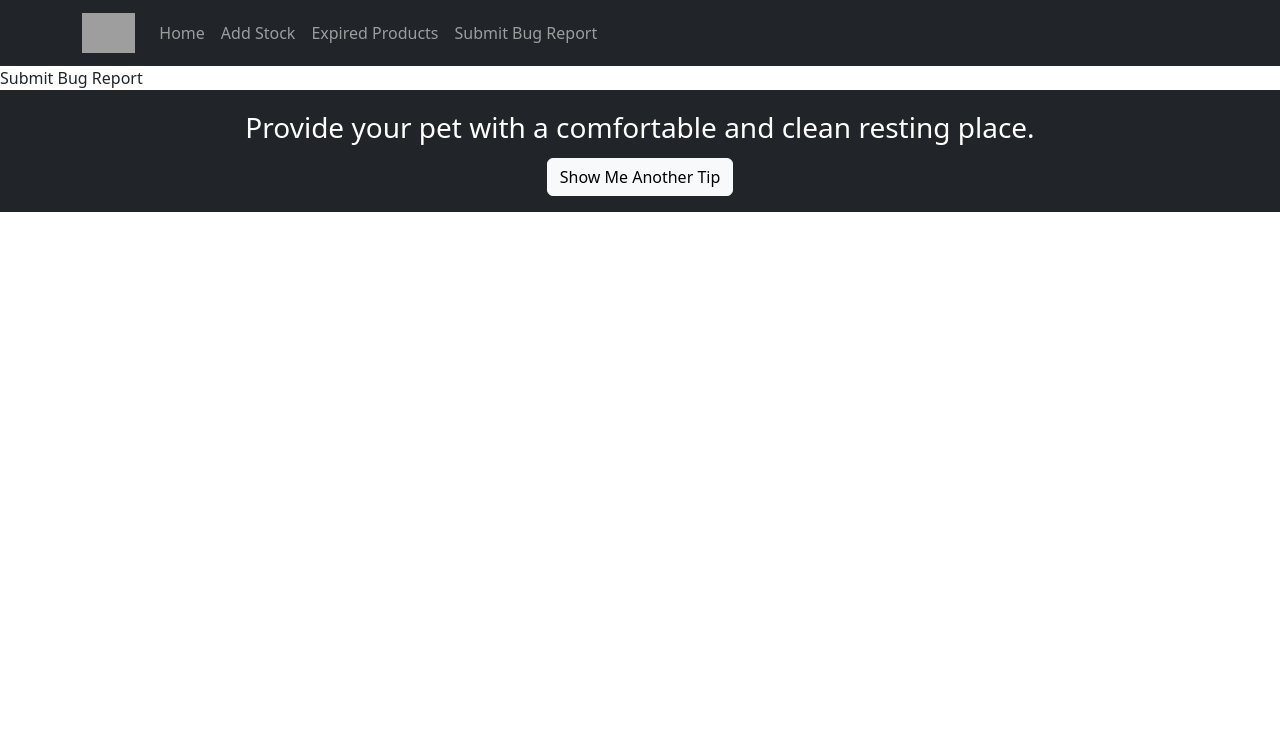
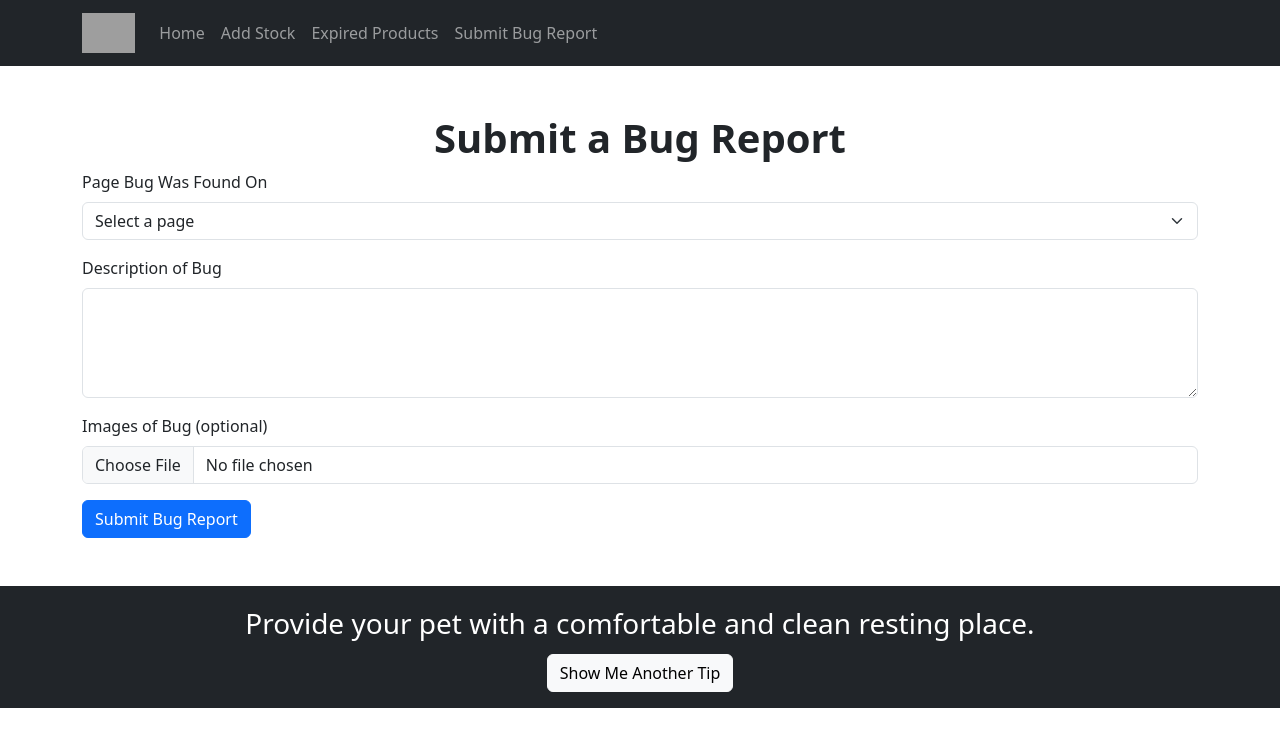
Before and after one commit to paradingwolves/freshness-app-final-product, a React (Create React App) app: page /protected/add_bug_report in a window 1280 px wide. Shown: the top 746 px of the page. Built offline with nearby package versions, Linux system fonts and the light colour scheme; no server answers; the database is empty; sample sign-in values are in the browser's storage; grey boxes are pictures that could not be loaded.

Commit message:
SubmitBugReport component added

```diff
--- a/src/components/BugReports/SubmitBugReport.jsx
+++ b/src/components/BugReports/SubmitBugReport.jsx
@@ -1,10 +1,103 @@
-import React from 'react'
+import React, { useState, useEffect } from 'react';
+import addBugReport from '../../hooks/addBugReport';
 
 const SubmitBugReport = () => {
+  const [page, setPage] = useState('');
+  const [description, setDescription] = useState('');
+  const [images, setImages] = useState([]);
+
+  const handlePageChange = (e) => {
+    setPage(e.target.value);
+  };
+
+  const handleDescriptionChange = (e) => {
+    setDescription(e.target.value);
+  };
+
+  const handleImagesChange = (e) => {
+    const file = e.target.files[0];
+    setImages([file]);
+  };
+
+  const handleSubmit = async (e) => {
+    e.preventDefault();
+
+    const newBug = {
+      page,
+      description,
+      image: images[0], // Assuming you only allow a single image for simplicity
+    };
+
+    const success = await addBugReport(newBug); // Use the updated function
+
+    if (success) {
+      // Reset form fields or navigate to another page as needed
+      setPage('');
+      setDescription('');
+      setImages([]);
+    } else {
+      // Handle error, show user feedback, etc.
+      console.error('Bug report submission failed.');
+    }
+  };
+
   return (
-    <div>
-      Submit Bug Report
-    </div>
+      <div className="container mt-5">
+          <h1 className="fw-bold text-center">Submit a Bug Report</h1>
+          <form onSubmit={handleSubmit}>
+              <div className="mb-3">
+              <label htmlFor="page" className="form-label">
+                  Page Bug Was Found On
+              </label>
+              <select
+                  className="form-select"
+                  id="page"
+                  value={page}
+                  onChange={handlePageChange}
+                  required
+              >
+                  <option value="" disabled>
+                  Select a page
+                  </option>
+                  <option value="/protected/home">/protected/home</option>
+                  <option value="/protected/add_stock">/protected/add_stock</option>
+                  <option value="/protected/expired_products">/protected/expired_products</option>
+                  <option value="/protected/add_bug_report">/protected/add_bug_report</option>
+              </select>
+              </div>
+
+              <div className="mb-3">
+              <label htmlFor="description" className="form-label">
+                  Description of Bug
+              </label>
+              <textarea
+                  className="form-control"
+                  id="description"
+                  rows="4"
+                  value={description}
+                  onChange={handleDescriptionChange}
+                  required
+              ></textarea>
+              </div>
+
+              <div className="mb-3">
+              <label htmlFor="images" className="form-label">
+                  Images of Bug (optional)
+              </label>
+              <input
+                  type="file"
+                  className="form-control"
+                  id="images"
+                  accept="image/*"
+                  onChange={handleImagesChange}
+              />
+              </div>
+
+              <button type="submit" className="btn btn-primary mb-5">
+              Submit Bug Report
+              </button>
+          </form>
+      </div>
   )
 }
 
--- /dev/null
+++ b/src/hooks/addBugReport.js
@@ -0,0 +1,40 @@
+import {
+    getFirestore,
+    collection,
+    addDoc,
+    serverTimestamp,
+  } from 'firebase/firestore';
+  import { ref, uploadBytes, getDownloadURL } from 'firebase/storage';
+  import { app, storage } from '../lib/firebase';
+
+  const addBugReport = async (newBug) => {
+    try {
+      const firestore = getFirestore(app);
+      const collectionRef = collection(firestore, 'Bugs');
+
+      // Add timestamp to the newBug
+      newBug.date = serverTimestamp();
+
+      // Upload the image if it exists
+      if (newBug.image) {
+        const storageRef = ref(storage, 'Bugs/' + newBug.image.name);
+        await uploadBytes(storageRef, newBug.image);
+
+        // Update the newBug with the image URL
+        newBug.image_url = await getDownloadURL(storageRef);
+
+        // Remove the image field from the newBug to avoid duplication
+        delete newBug.image;
+      }
+
+      // Add the newBug to the 'projects' collection in Firestore
+      await addDoc(collectionRef, newBug);
+
+      return true;
+    } catch (error) {
+      console.error('Error adding Bug Report:', error);
+      return false;
+    }
+  };
+
+  export default addBugReport;
```
Also changed, not shown: README.txt.
